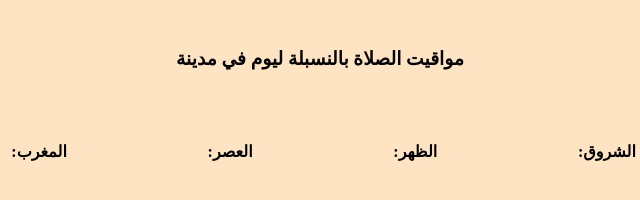
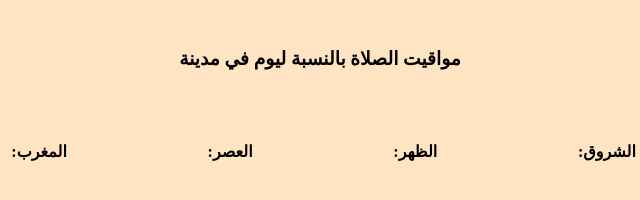
Before and after one commit to aymen-igri/Tarmiz_Acadimy_Projects, a website: page Prayer time PROJECT/index.html in a window 1280 px wide. Shown: the part 172-372 px from the top of the page, 320-960 px from the left. Drawn offline with nearby package versions, Linux system fonts and the light colour scheme; no server answers.

```diff
--- a/Prayer time PROJECT/index.html
+++ b/Prayer time PROJECT/index.html
@@ -59,7 +59,7 @@
             <input type="date" id="date" name="date" />
             <button type="submit" id="submit">إظهار أوقات الصلاة</button>
         </form>
-        <h3 class="result">مواقيت الصلاة بالنسبلة ليوم في مدينة</h3>
+        <h3 class="result">مواقيت الصلاة بالنسبة ليوم في مدينة</h3>
         <div class="prayer-times" id="prayer-times">
             <div id="Fajr">
                 <h4>الفجر:</h4>
--- a/Prayer time PROJECT/script.js
+++ b/Prayer time PROJECT/script.js
@@ -14,6 +14,7 @@
 .then(responce => {
     if (responce.status == 200){
         const prayer_timings = responce.data.data.timings;
+
         for (let pray in prayer_timings){
             const el = document.getElementById(pray);
             if (el) {
```
